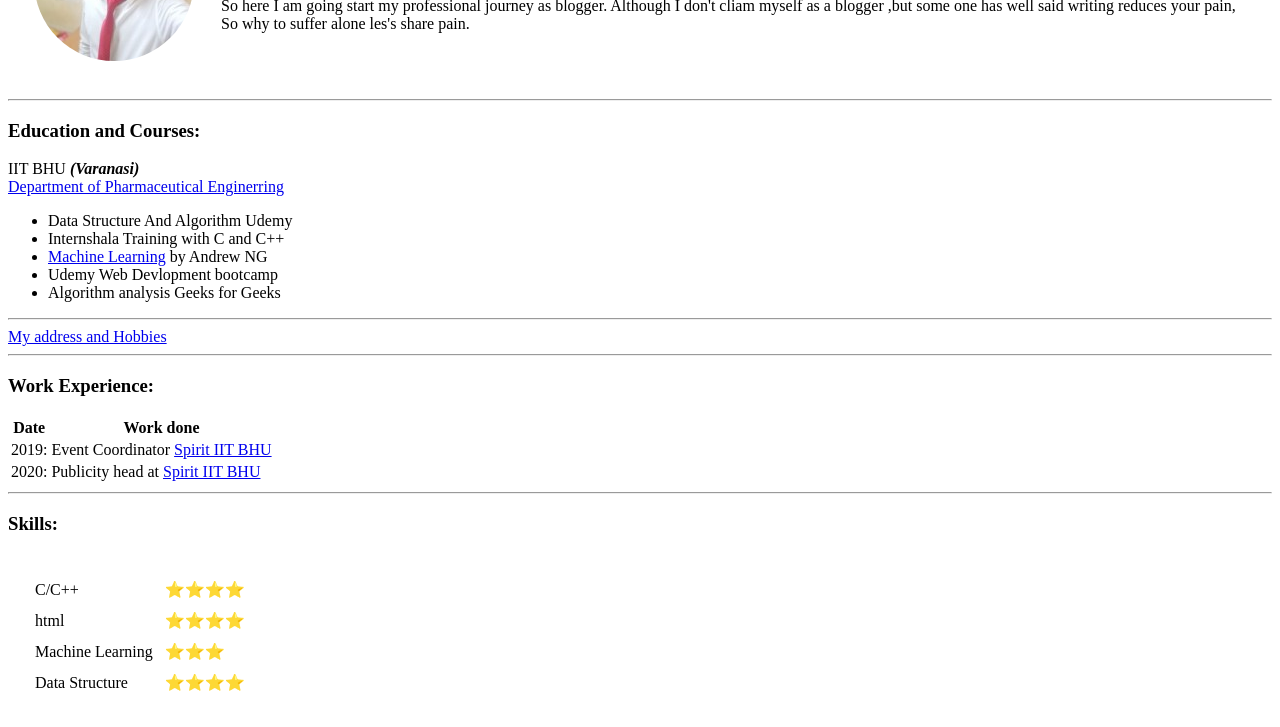
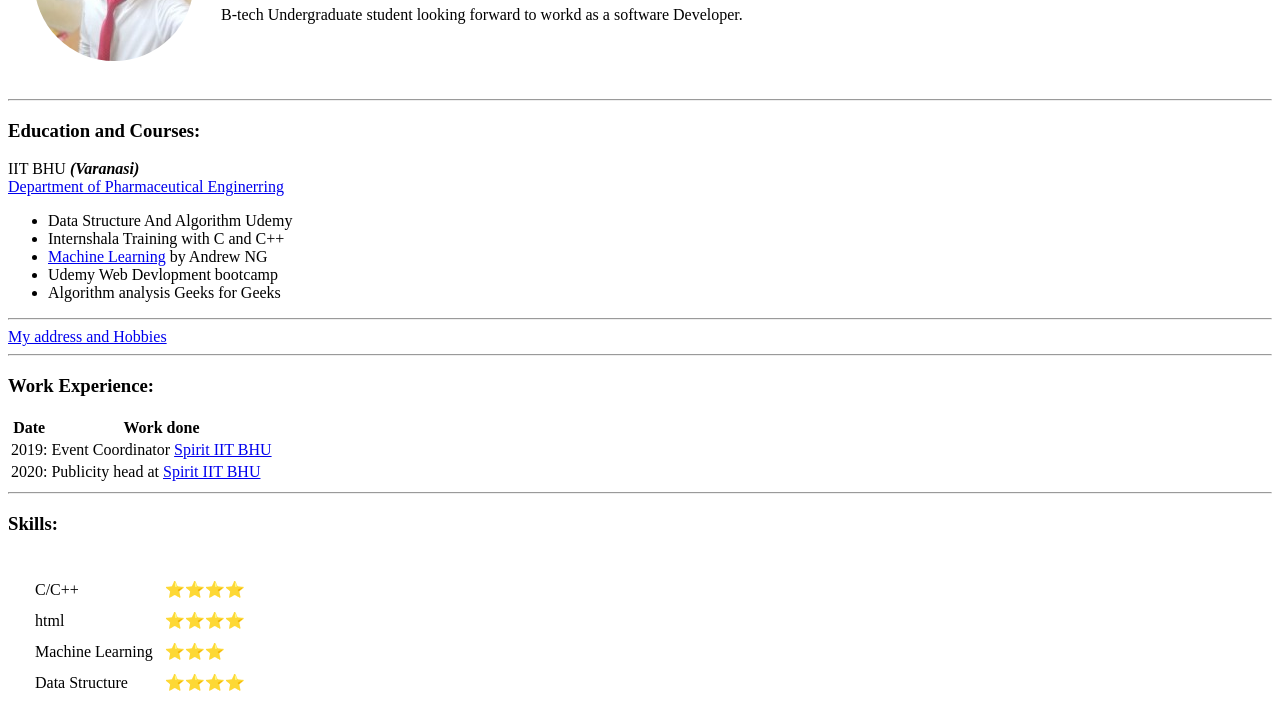
Before and after one commit to abhinavdakshana17/MyWeb, a plain HTML site: page index.html in a window 1280 px wide. Shown: the part 133-860 px from the top of the page. Drawn offline with Linux system fonts and the light colour scheme.

Commit message:
Update index.html

```diff
--- a/index.html
+++ b/index.html
@@ -9,9 +9,7 @@
       <tr>
         <td><img src="circle-cropped.png" alt="profile pic"></td>
         <td><h1>Abhinav Kumar</h1>
-        <p>So here I am going start my professional journey as blogger.
-        Although I don't cliam myself as a blogger ,but some one has well said writing reduces your pain, So why to suffer
-        alone les's share pain.</p></td>
+        <p>B-tech Undergraduate student looking forward to workd as a software Developer.</p></td>
       </tr>
     </table>
 
```
